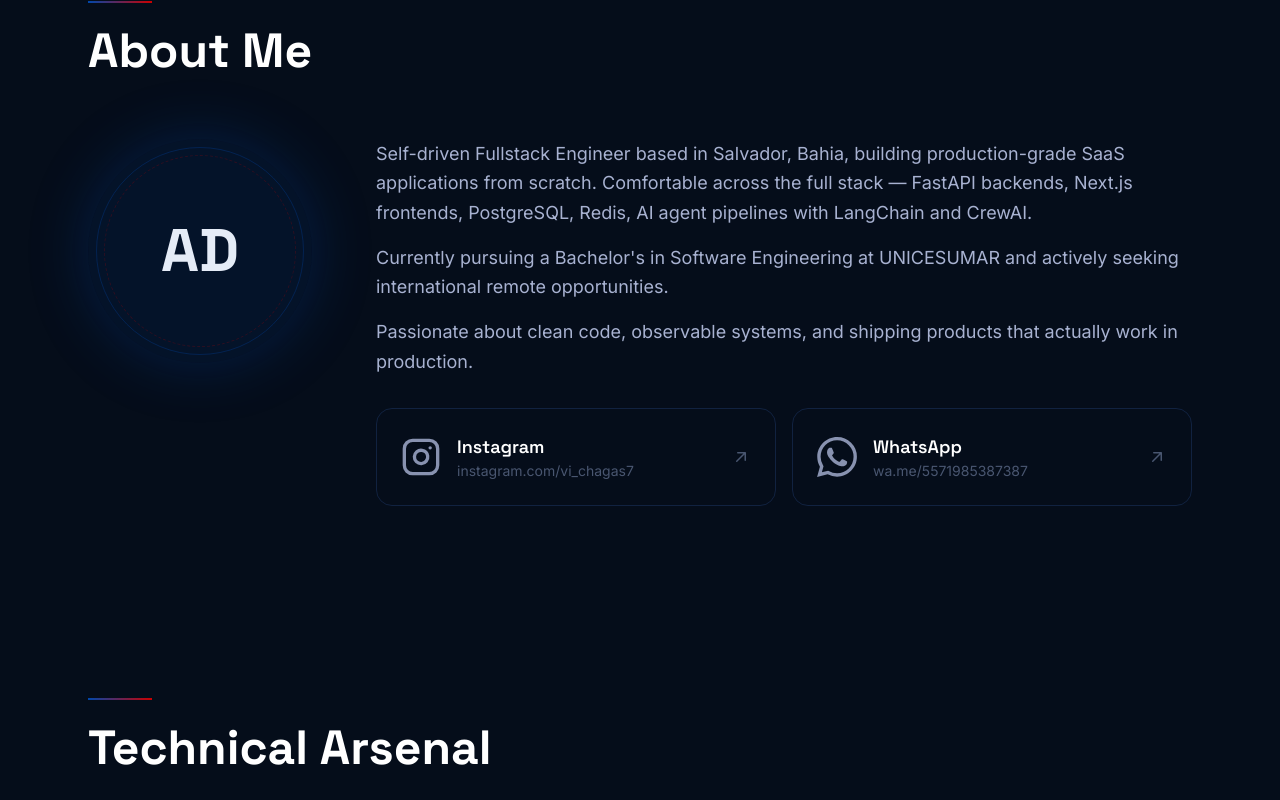
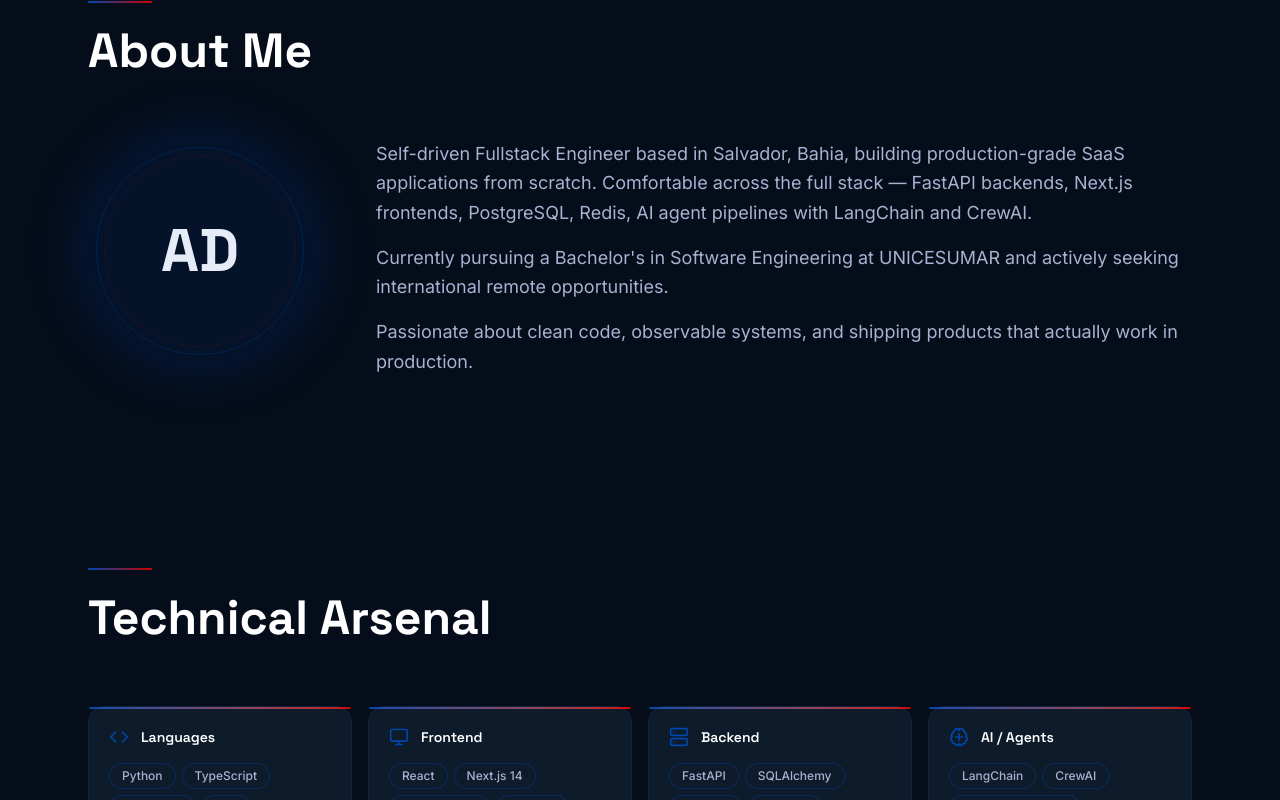
Before and after one commit to ViChagas07/Portfolio-Resume, a Next.js app: page /en in a window 1280 px wide. Shown: the part 960-1760 px from the top of the page. Built offline with nearby package versions, Linux system fonts and the light colour scheme.

Commit message:
refactor: move Instagram and WhatsApp cards from About to Contact section, 4-column grid on desktop

```diff
--- a/components/sections/About.tsx
+++ b/components/sections/About.tsx
@@ -6,7 +6,6 @@ import { SectionTitle } from "@/components/ui/SectionTitle";
 
 export function About() {
   const t = useTranslations("about");
-  const tc = useTranslations("contact");
   const { ref, state } = useInView({ threshold: 0.1 });
 
   const animationClass =
@@ -42,95 +41,11 @@ export function About() {
           </div>
         </div>
 
-        {/* Right: bio text + social links */}
-        <div className="flex flex-col gap-8">
-          {/* Bio paragraphs */}
-          <div className="flex flex-col gap-4 text-base leading-relaxed text-[var(--color-gray-light)] md:text-lg">
-            <p>{t("p1")}</p>
-            <p>{t("p2")}</p>
-            <p>{t("p3")}</p>
-          </div>
-
-          {/* Social link cards */}
-          <div className="grid gap-4 sm:grid-cols-2">
-            {/* Instagram */}
-            <a
-              href="https://www.instagram.com/vi_chagas7/"
-              target="_blank"
-              rel="noopener noreferrer"
-              className="flex items-center gap-4 rounded-2xl border border-[var(--color-navy-lighter)] bg-[var(--color-navy)] p-6 transition-all duration-300 hover:border-[var(--color-blue)]/50 hover:shadow-[0_0_20px_var(--color-blue-glow)]"
-            >
-              {/* Instagram icon */}
-              <svg
-                xmlns="http://www.w3.org/2000/svg"
-                viewBox="0 0 24 24"
-                fill="none"
-                stroke="currentColor"
-                strokeWidth="2"
-                strokeLinecap="round"
-                strokeLinejoin="round"
-                className="h-10 w-10 text-[var(--color-gray)]"
-                aria-hidden="true"
-              >
-                <rect x="2" y="2" width="20" height="20" rx="5" ry="5" />
-                <path d="M16 11.37A4 4 0 1 1 12.63 8 4 4 0 0 1 16 11.37z" />
-                <line x1="17.5" y1="6.5" x2="17.51" y2="6.5" />
-              </svg>
-              <div>
-                <p className="font-heading text-lg font-semibold text-white">
-                  {tc("instagram")}
-                </p>
-                <p className="text-sm text-[var(--color-gray-dark)]">
-                  instagram.com/vi_chagas7
-                </p>
-              </div>
-              <svg
-                xmlns="http://www.w3.org/2000/svg"
-                viewBox="0 0 20 20"
-                fill="currentColor"
-                className="ml-auto h-5 w-5 text-[var(--color-gray-dark)]"
-                aria-hidden="true"
-              >
-                <path fillRule="evenodd" d="M5.22 14.78a.75.75 0 0 0 1.06 0l7.22-7.22v5.69a.75.75 0 0 0 1.5 0v-7.5a.75.75 0 0 0-.75-.75h-7.5a.75.75 0 0 0 0 1.5h5.69l-7.22 7.22a.75.75 0 0 0 0 1.06Z" clipRule="evenodd" />
-              </svg>
-            </a>
-
-            {/* WhatsApp */}
-            <a
-              href="https://wa.me/5571985387387"
-              target="_blank"
-              rel="noopener noreferrer"
-              className="flex items-center gap-4 rounded-2xl border border-[var(--color-navy-lighter)] bg-[var(--color-navy)] p-6 transition-all duration-300 hover:border-[var(--color-blue)]/50 hover:shadow-[0_0_20px_var(--color-blue-glow)]"
-            >
-              {/* WhatsApp icon */}
-              <svg
-                xmlns="http://www.w3.org/2000/svg"
-                viewBox="0 0 24 24"
-                fill="currentColor"
-                className="h-10 w-10 text-[var(--color-gray)]"
-                aria-hidden="true"
-              >
-                <path d="M17.472 14.382c-.297-.149-1.758-.867-2.03-.967-.273-.099-.471-.148-.67.15-.197.297-.767.966-.94 1.164-.173.199-.347.223-.644.075-.297-.15-1.255-.463-2.39-1.475-.883-.788-1.48-1.761-1.653-2.059-.173-.297-.018-.458.13-.606.134-.133.298-.347.446-.52.149-.174.198-.298.298-.497.099-.198.05-.371-.025-.52-.075-.149-.669-1.612-.916-2.207-.242-.579-.487-.5-.669-.51-.173-.008-.371-.01-.57-.01-.198 0-.52.074-.792.372-.272.297-1.04 1.016-1.04 2.479 0 1.462 1.065 2.875 1.213 3.074.149.198 2.096 3.2 5.077 4.487.709.306 1.262.489 1.694.625.712.227 1.36.195 1.871.118.571-.085 1.758-.719 2.006-1.413.248-.694.248-1.289.173-1.413-.074-.124-.272-.198-.57-.347m-5.421 7.403h-.004a9.87 9.87 0 0 1-5.031-1.378l-.361-.214-3.741.982.998-3.648-.235-.374a9.86 9.86 0 0 1-1.51-5.26c.001-5.45 4.436-9.884 9.888-9.884 2.64 0 5.122 1.03 6.988 2.898a9.825 9.825 0 0 1 2.893 6.994c-.003 5.45-4.437 9.884-9.885 9.884m8.413-18.297A11.815 11.815 0 0 0 12.05 0C5.495 0 .16 5.335.157 11.892c0 2.096.547 4.142 1.588 5.945L.057 24l6.305-1.654a11.882 11.882 0 0 0 5.683 1.448h.005c6.554 0 11.89-5.335 11.893-11.893a11.821 11.821 0 0 0-3.48-8.413Z" />
-              </svg>
-              <div>
-                <p className="font-heading text-lg font-semibold text-white">
-                  {tc("whatsapp")}
-                </p>
-                <p className="text-sm text-[var(--color-gray-dark)]">
-                  wa.me/5571985387387
-                </p>
-              </div>
-              <svg
-                xmlns="http://www.w3.org/2000/svg"
-                viewBox="0 0 20 20"
-                fill="currentColor"
-                className="ml-auto h-5 w-5 text-[var(--color-gray-dark)]"
-                aria-hidden="true"
-              >
-                <path fillRule="evenodd" d="M5.22 14.78a.75.75 0 0 0 1.06 0l7.22-7.22v5.69a.75.75 0 0 0 1.5 0v-7.5a.75.75 0 0 0-.75-.75h-7.5a.75.75 0 0 0 0 1.5h5.69l-7.22 7.22a.75.75 0 0 0 0 1.06Z" clipRule="evenodd" />
-              </svg>
-            </a>
-          </div>
+        {/* Right: bio text */}
+        <div className="flex flex-col gap-4 text-base leading-relaxed text-[var(--color-gray-light)] md:text-lg">
+          <p>{t("p1")}</p>
+          <p>{t("p2")}</p>
+          <p>{t("p3")}</p>
         </div>
       </div>
     </section>
--- a/components/sections/Contact.tsx
+++ b/components/sections/Contact.tsx
@@ -25,8 +25,8 @@ export function Contact() {
       <div className="mx-auto max-w-6xl px-6 py-24">
         <SectionTitle title={t("title")} subtitle={t("subtitle")} />
 
-        {/* Link cards */}
-        <div className="grid gap-4 sm:grid-cols-2">
+        {/* Link cards — 1 col mobile, 2 cols tablet, 4 cols desktop */}
+        <div className="grid gap-4 sm:grid-cols-2 lg:grid-cols-4">
           {/* GitHub */}
           <a
             href="https://github.com/ViChagas07"
@@ -56,7 +56,7 @@ export function Contact() {
               xmlns="http://www.w3.org/2000/svg"
               viewBox="0 0 20 20"
               fill="currentColor"
-              className="ml-auto h-5 w-5 text-[var(--color-gray-dark)]"
+              className="ml-auto h-5 w-5 shrink-0 text-[var(--color-gray-dark)]"
               aria-hidden="true"
             >
               <path fillRule="evenodd" d="M5.22 14.78a.75.75 0 0 0 1.06 0l7.22-7.22v5.69a.75.75 0 0 0 1.5 0v-7.5a.75.75 0 0 0-.75-.75h-7.5a.75.75 0 0 0 0 1.5h5.69l-7.22 7.22a.75.75 0 0 0 0 1.06Z" clipRule="evenodd" />
@@ -92,7 +92,85 @@ export function Contact() {
               xmlns="http://www.w3.org/2000/svg"
               viewBox="0 0 20 20"
               fill="currentColor"
-              className="ml-auto h-5 w-5 text-[var(--color-gray-dark)]"
+              className="ml-auto h-5 w-5 shrink-0 text-[var(--color-gray-dark)]"
+              aria-hidden="true"
+            >
+              <path fillRule="evenodd" d="M5.22 14.78a.75.75 0 0 0 1.06 0l7.22-7.22v5.69a.75.75 0 0 0 1.5 0v-7.5a.75.75 0 0 0-.75-.75h-7.5a.75.75 0 0 0 0 1.5h5.69l-7.22 7.22a.75.75 0 0 0 0 1.06Z" clipRule="evenodd" />
+            </svg>
+          </a>
+
+          {/* Instagram */}
+          <a
+            href="https://www.instagram.com/vi_chagas7/"
+            target="_blank"
+            rel="noopener noreferrer"
+            className="flex items-center gap-4 rounded-2xl border border-[var(--color-navy-lighter)] bg-[var(--color-navy)] p-6 transition-all duration-300 hover:border-[var(--color-blue)]/50 hover:shadow-[0_0_20px_var(--color-blue-glow)]"
+          >
+            {/* Instagram icon */}
+            <svg
+              xmlns="http://www.w3.org/2000/svg"
+              viewBox="0 0 24 24"
+              fill="none"
+              stroke="currentColor"
+              strokeWidth="2"
+              strokeLinecap="round"
+              strokeLinejoin="round"
+              className="h-10 w-10 text-[var(--color-gray)]"
+              aria-hidden="true"
+            >
+              <rect x="2" y="2" width="20" height="20" rx="5" ry="5" />
+              <path d="M16 11.37A4 4 0 1 1 12.63 8 4 4 0 0 1 16 11.37z" />
+              <line x1="17.5" y1="6.5" x2="17.51" y2="6.5" />
+            </svg>
+            <div>
+              <p className="font-heading text-lg font-semibold text-white">
+                {t("instagram")}
+              </p>
+              <p className="text-sm text-[var(--color-gray-dark)]">
+                instagram.com/vi_chagas7
+              </p>
+            </div>
+            <svg
+              xmlns="http://www.w3.org/2000/svg"
+              viewBox="0 0 20 20"
+              fill="currentColor"
+              className="ml-auto h-5 w-5 shrink-0 text-[var(--color-gray-dark)]"
+              aria-hidden="true"
+            >
+              <path fillRule="evenodd" d="M5.22 14.78a.75.75 0 0 0 1.06 0l7.22-7.22v5.69a.75.75 0 0 0 1.5 0v-7.5a.75.75 0 0 0-.75-.75h-7.5a.75.75 0 0 0 0 1.5h5.69l-7.22 7.22a.75.75 0 0 0 0 1.06Z" clipRule="evenodd" />
+            </svg>
+          </a>
+
+          {/* WhatsApp */}
+          <a
+            href="https://wa.me/5571985387387"
+            target="_blank"
+            rel="noopener noreferrer"
+            className="flex items-center gap-4 rounded-2xl border border-[var(--color-navy-lighter)] bg-[var(--color-navy)] p-6 transition-all duration-300 hover:border-[var(--color-blue)]/50 hover:shadow-[0_0_20px_var(--color-blue-glow)]"
+          >
+            {/* WhatsApp icon */}
+            <svg
+              xmlns="http://www.w3.org/2000/svg"
+              viewBox="0 0 24 24"
+              fill="currentColor"
+              className="h-10 w-10 text-[var(--color-gray)]"
+              aria-hidden="true"
+            >
+              <path d="M17.472 14.382c-.297-.149-1.758-.867-2.03-.967-.273-.099-.471-.148-.67.15-.197.297-.767.966-.94 1.164-.173.199-.347.223-.644.075-.297-.15-1.255-.463-2.39-1.475-.883-.788-1.48-1.761-1.653-2.059-.173-.297-.018-.458.13-.606.134-.133.298-.347.446-.52.149-.174.198-.298.298-.497.099-.198.05-.371-.025-.52-.075-.149-.669-1.612-.916-2.207-.242-.579-.487-.5-.669-.51-.173-.008-.371-.01-.57-.01-.198 0-.52.074-.792.372-.272.297-1.04 1.016-1.04 2.479 0 1.462 1.065 2.875 1.213 3.074.149.198 2.096 3.2 5.077 4.487.709.306 1.262.489 1.694.625.712.227 1.36.195 1.871.118.571-.085 1.758-.719 2.006-1.413.248-.694.248-1.289.173-1.413-.074-.124-.272-.198-.57-.347m-5.421 7.403h-.004a9.87 9.87 0 0 1-5.031-1.378l-.361-.214-3.741.982.998-3.648-.235-.374a9.86 9.86 0 0 1-1.51-5.26c.001-5.45 4.436-9.884 9.888-9.884 2.64 0 5.122 1.03 6.988 2.898a9.825 9.825 0 0 1 2.893 6.994c-.003 5.45-4.437 9.884-9.885 9.884m8.413-18.297A11.815 11.815 0 0 0 12.05 0C5.495 0 .16 5.335.157 11.892c0 2.096.547 4.142 1.588 5.945L.057 24l6.305-1.654a11.882 11.882 0 0 0 5.683 1.448h.005c6.554 0 11.89-5.335 11.893-11.893a11.821 11.821 0 0 0-3.48-8.413Z" />
+            </svg>
+            <div>
+              <p className="font-heading text-lg font-semibold text-white">
+                {t("whatsapp")}
+              </p>
+              <p className="text-sm text-[var(--color-gray-dark)]">
+                wa.me/5571985387387
+              </p>
+            </div>
+            <svg
+              xmlns="http://www.w3.org/2000/svg"
+              viewBox="0 0 20 20"
+              fill="currentColor"
+              className="ml-auto h-5 w-5 shrink-0 text-[var(--color-gray-dark)]"
               aria-hidden="true"
             >
               <path fillRule="evenodd" d="M5.22 14.78a.75.75 0 0 0 1.06 0l7.22-7.22v5.69a.75.75 0 0 0 1.5 0v-7.5a.75.75 0 0 0-.75-.75h-7.5a.75.75 0 0 0 0 1.5h5.69l-7.22 7.22a.75.75 0 0 0 0 1.06Z" clipRule="evenodd" />
```
